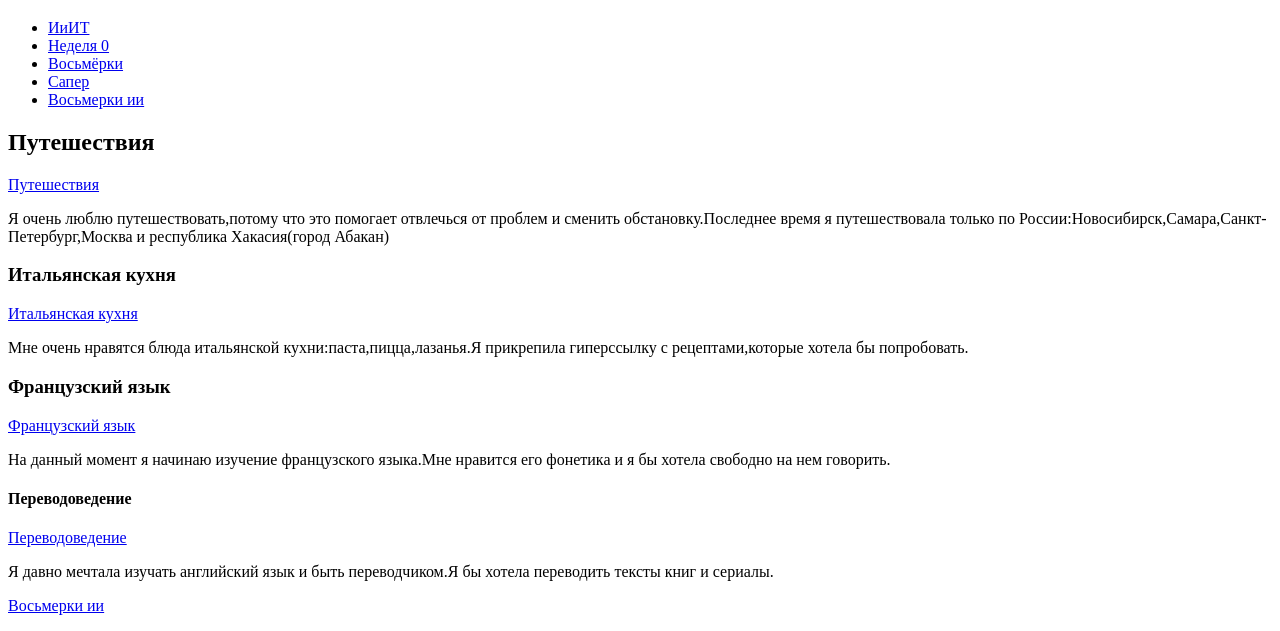
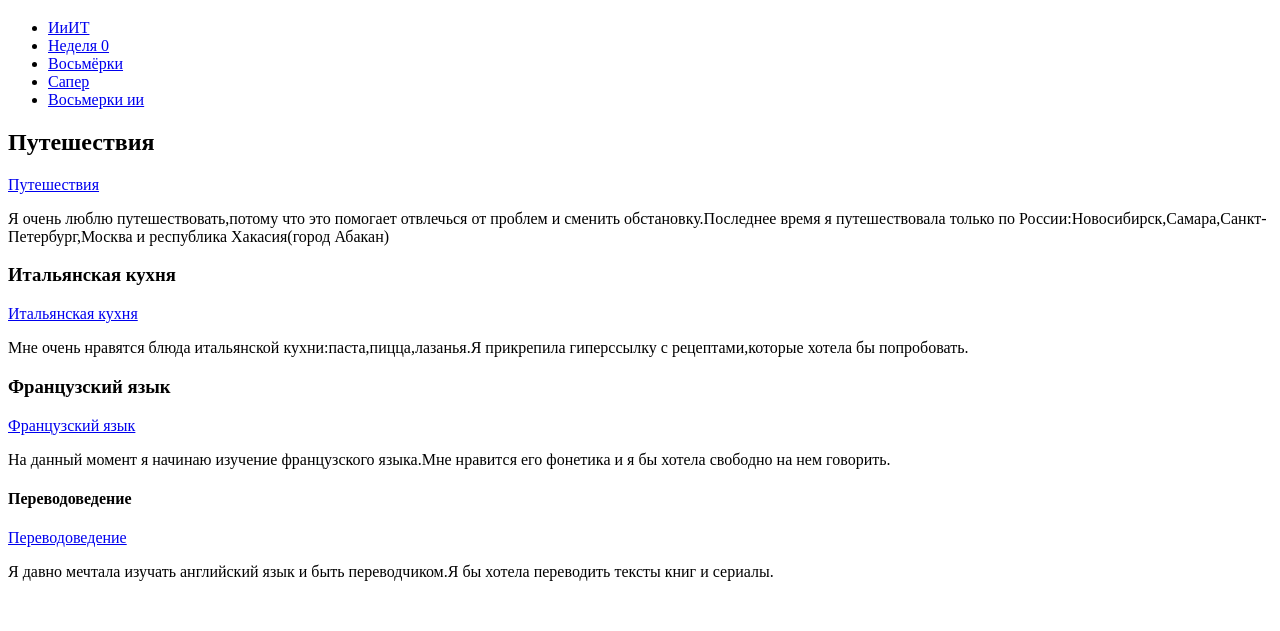
Before and after one commit to 001gm/001gm.github.io, a plain HTML site: page index.html in a window 1280 px wide. Shown: the part 196-827 px from the top of the page. After the commit the page ends 800 px from the top, so only its background shows below. Drawn offline with Linux system fonts and the light colour scheme.

Commit message:
first page

```diff
--- a/index.html
+++ b/index.html
@@ -17,7 +17,7 @@
      <li><a href="week0.html">Неделя 0</a></li>
      <li><a href="./eight/eight.html">Восьмёрки</a></li>
      <li><a href="./minesweeper/index.html">Сапер</a></li>
-     <li><a href=".//week2/eight/eight.html">Восьмерки ии</a></li>
+     <li><a href="./eight.html/eight_ai">Восьмерки ии</a></li>
            </ul>
      </nav>
     <main>
@@ -44,7 +44,7 @@
            <p>
                Я давно мечтала изучать английский язык и быть переводчиком.Я бы хотела переводить тексты книг и сериалы.
            </p>
-           <p> <a href="https://ide-6c5f68ec627749e7b44d59deda9d67b5-8080.cs50.ws/eight_ai/">Восьмерки ии</a></p>
+
        </p>
         </main>
        </div>
```
